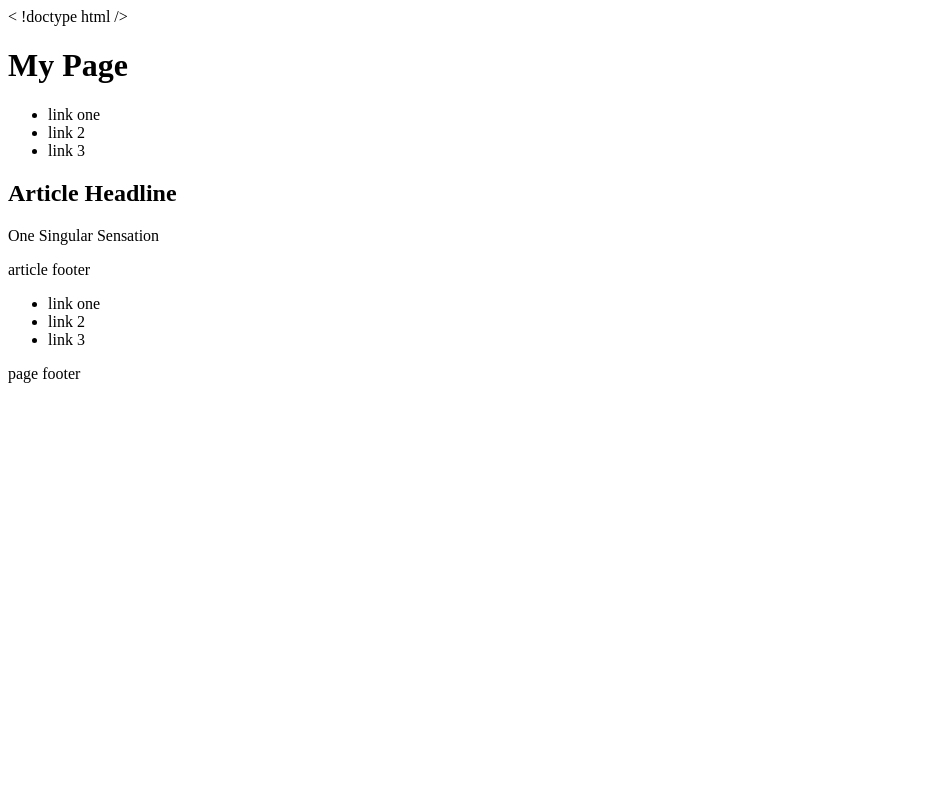
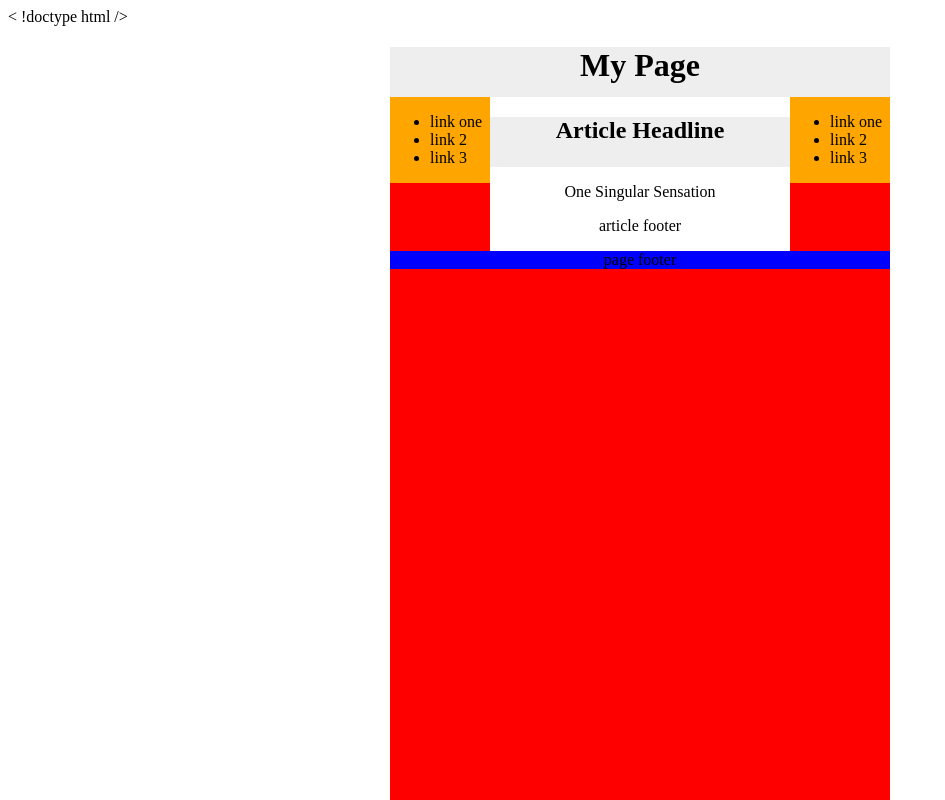
Before and after one commit to KathleenFox/Layout-pages, a plain HTML site: page index.html in a window 1280 px wide. Shown: the top 800 px of the page, without its empty margins (0-945 px from the left). Drawn offline with Linux system fonts and the light colour scheme.

Commit message:
Update index.html

```diff
--- a/index.html
+++ b/index.html
@@ -2,7 +2,7 @@
 <html>
 <head>
   <title> Layout Index</title>
-  <link rel="stylesheet" href "./styles/mystyles.css">
+  <link rel="stylesheet" href="./styles/mystyles.css">
 </head>
 <body>
   <div id="wrapper">
```
